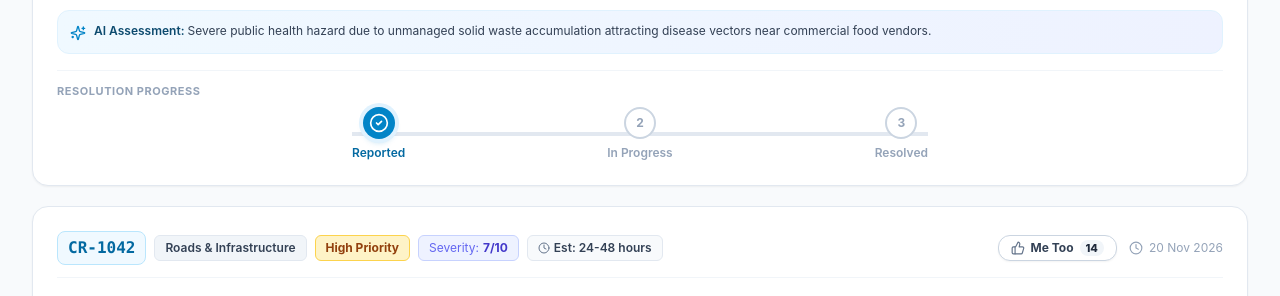
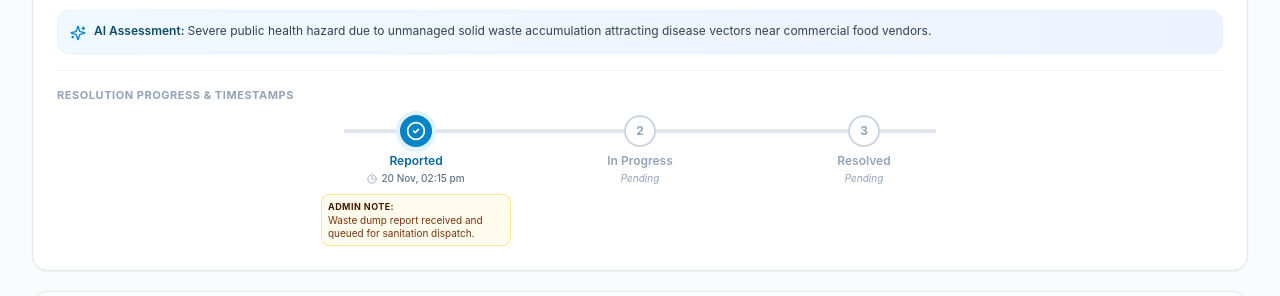
Before and after one commit to Vishnu-070708/prompters_2026_itech, a React (Vite) app: page / in a window 1280 px wide. Shown: the part 635-931 px from the top of the page. Built offline with nearby package versions, Linux system fonts and the light colour scheme; no server answers.

Commit message:
feat: show timestamps and admin notes for each status change in progress tracker

```diff
--- a/src/App.jsx
+++ b/src/App.jsx
@@ -59,7 +59,46 @@ export default function App() {
   // Handler for admin updating a complaint
   const handleUpdateComplaint = (id, updates) => {
     setComplaints((prev) =>
-      prev.map((item) => item.id === id ? { ...item, ...updates } : item)
+      prev.map((item) => {
+        if (item.id !== id) return item;
+
+        let statusHistory = Array.isArray(item.statusHistory) ? [...item.statusHistory] : [
+          { status: "Reported", timestamp: item.createdAt || new Date().toISOString(), note: "Reported" }
+        ];
+
+        const now = new Date().toISOString();
+
+        if (updates.status && updates.status !== item.status) {
+          const noteForNewStatus = updates.adminNotes !== undefined ? updates.adminNotes : (item.adminNotes || '');
+          const existingIdx = statusHistory.findIndex(h => h.status === updates.status);
+          const newEntry = {
+            status: updates.status,
+            timestamp: now,
+            note: noteForNewStatus
+          };
+          if (existingIdx >= 0) {
+            statusHistory[existingIdx] = newEntry;
+          } else {
+            statusHistory.push(newEntry);
+          }
+        } else if (updates.adminNotes !== undefined) {
+          const currentIdx = statusHistory.findIndex(h => h.status === item.status);
+          if (currentIdx >= 0) {
+            statusHistory[currentIdx] = {
+              ...statusHistory[currentIdx],
+              note: updates.adminNotes
+            };
+          } else {
+            statusHistory.push({
+              status: item.status,
+              timestamp: now,
+              note: updates.adminNotes
+            });
+          }
+        }
+
+        return { ...item, ...updates, statusHistory };
+      })
     );
   };
 
--- a/src/components/ReportView.jsx
+++ b/src/components/ReportView.jsx
@@ -159,7 +159,14 @@ export default function ReportView({ onComplaintAdded, onViewTrack, apiKey, mode
         createdAt: new Date().toISOString(),
         adminNotes: "",
         aiMode: triage.aiMode || (triage.isMock ? "Mock AI mode" : "Gemini Flash-Lite"),
-        upvotes: 0
+        upvotes: 0,
+        statusHistory: [
+          {
+            status: "Reported",
+            timestamp: new Date().toISOString(),
+            note: "Complaint submitted and automatically triaged by CivicResolve AI."
+          }
+        ]
       };
 
       onComplaintAdded(newComplaint);
--- a/src/components/TrackView.jsx
+++ b/src/components/TrackView.jsx
@@ -126,6 +126,52 @@ export default function TrackView({ complaints, onSelectReport, onUpvoteComplain
     } catch {
       return dateStr;
     }
+  };
+
+  const formatStageDateTime = (dateStr) => {
+    if (!dateStr) return "";
+    try {
+      const d = new Date(dateStr);
+      return d.toLocaleDateString('en-IN', {
+        month: 'short',
+        day: 'numeric',
+        hour: '2-digit',
+        minute: '2-digit'
+      });
+    } catch {
+      return dateStr;
+    }
+  };
+
+  const getStageInfo = (item, stage) => {
+    if (Array.isArray(item.statusHistory)) {
+      const entry = item.statusHistory.find(h => h.status === stage);
+      if (entry) {
+        return {
+          timestamp: entry.timestamp,
+          note: entry.note || (item.status === stage ? item.adminNotes : '')
+        };
+      }
+    }
+    if (stage === "Reported") {
+      return {
+        timestamp: item.createdAt,
+        note: (item.status === "Reported" && item.adminNotes) ? item.adminNotes : ""
+      };
+    }
+    if (stage === "In Progress" && (item.status === "In Progress" || item.status === "Resolved")) {
+      return {
+        timestamp: item.inProgressAt || item.createdAt,
+        note: item.status === "In Progress" ? item.adminNotes : ""
+      };
+    }
+    if (stage === "Resolved" && item.status === "Resolved") {
+      return {
+        timestamp: item.resolvedAt || item.createdAt,
+        note: item.adminNotes || ""
+      };
+    }
+    return { timestamp: null, note: null };
   };
 
   return (
@@ -409,30 +455,32 @@ export default function TrackView({ complaints, onSelectReport, onUpvoteComplain
                     </div>
                   </div>
 
-                  {/* 3-STEP PROGRESS TRACKER */}
-                  <div className="pt-3 border-t border-slate-100">
-                    <div className="text-[11px] font-bold text-slate-400 uppercase tracking-wider mb-2">
-                      Resolution Progress
+                  {/* 3-STEP PROGRESS TRACKER WITH TIMESTAMPS & ADMIN NOTES */}
+                  <div className="pt-4 border-t border-slate-100">
+                    <div className="text-[11px] font-bold text-slate-400 uppercase tracking-wider mb-3">
+                      Resolution Progress & Timestamps
                     </div>
-                    <div className="flex items-center justify-between relative max-w-xl mx-auto">
+                    <div className="relative max-w-2xl mx-auto">
 
                       {/* Background Bar */}
-                      <div className="absolute top-1/2 left-0 right-0 h-1 bg-slate-200 -translate-y-1/2 z-0"></div>
+                      <div className="absolute top-4 left-10 right-10 h-1 bg-slate-200 -translate-y-1/2 z-0"></div>
 
                       {/* Active Progress Bar */}
                       <div
-                        className="absolute top-1/2 left-0 h-1 bg-sky-600 -translate-y-1/2 z-0 transition-all duration-500"
+                        className="absolute top-4 left-10 h-1 bg-sky-600 -translate-y-1/2 z-0 transition-all duration-500"
                         style={{
-                          width: currentStageIndex === 0 ? '0%' : currentStageIndex === 1 ? '50%' : '100%'
+                          width: currentStageIndex === 0 ? '0%' : currentStageIndex === 1 ? '50%' : 'calc(100% - 5rem)'
                         }}
                       ></div>
 
+                      <div className="flex items-start justify-between relative z-10">
                         {STATUS_STAGES.map((stage, idx) => {
                           const isCompleted = idx <= currentStageIndex;
                           const isCurrent = idx === currentStageIndex;
+                          const stageInfo = getStageInfo(item, stage);
 
                           return (
-                          <div key={stage} className="relative z-10 flex flex-col items-center">
+                            <div key={stage} className="flex flex-col items-center flex-1 px-1 text-center">
                               <div className={`w-8 h-8 rounded-full flex items-center justify-center font-bold text-xs transition-all ${
                                 isCompleted
                                   ? 'bg-sky-600 text-white shadow-md shadow-sky-600/30'
@@ -444,14 +492,42 @@ export default function TrackView({ complaints, onSelectReport, onUpvoteComplain
                                   <span>{idx + 1}</span>
                                 )}
                               </div>
+
                               <span className={`text-xs mt-1.5 font-semibold ${
                                 isCurrent ? 'text-sky-700 font-bold' : isCompleted ? 'text-slate-800' : 'text-slate-400'
                               }`}>
                                 {stage}
                               </span>
+
+                              {/* Timestamp for each status change */}
+                              {stageInfo.timestamp ? (
+                                <span
+                                  data-testid={`tracker-time-${item.id}-${stage.toLowerCase().replace(/\s+/g, '-')}`}
+                                  className="text-[10px] text-slate-500 font-medium flex items-center justify-center space-x-1 mt-0.5"
+                                >
+                                  <Clock className="w-2.5 h-2.5 text-slate-400 flex-shrink-0" />
+                                  <span>{formatStageDateTime(stageInfo.timestamp)}</span>
+                                </span>
+                              ) : (
+                                <span className="text-[10px] text-slate-400 mt-0.5 italic">Pending</span>
+                              )}
+
+                              {/* Admin note associated with this status */}
+                              {stageInfo.note && (
+                                <div
+                                  data-testid={`tracker-note-${item.id}-${stage.toLowerCase().replace(/\s+/g, '-')}`}
+                                  className="mt-2 p-1.5 rounded-lg bg-amber-50/90 border border-amber-200/90 text-[10px] text-amber-900 leading-tight max-w-[190px] shadow-xs text-left"
+                                >
+                                  <span className="font-bold text-[9px] uppercase tracking-wider text-amber-950 block mb-0.5">
+                                    Admin Note:
+                                  </span>
+                                  <span>{stageInfo.note}</span>
+                                </div>
+                              )}
                             </div>
                           );
                         })}
+                      </div>
 
                     </div>
                   </div>
--- a/src/data/sampleComplaints.js
+++ b/src/data/sampleComplaints.js
@@ -16,7 +16,11 @@ export const INITIAL_COMPLAINTS = [
     createdAt: "2026-11-20T09:30:00Z",
     adminNotes: "Site inspection done by PWD Assistant Engineer. Road patch contractor scheduled for asphalt filling tonight.",
     aiMode: "Live Gemini AI",
-    upvotes: 14
+    upvotes: 14,
+    statusHistory: [
+      { status: "Reported", timestamp: "2026-11-20T09:30:00Z", note: "Complaint lodged by commuter." },
+      { status: "In Progress", timestamp: "2026-11-20T14:00:00Z", note: "Site inspection done by PWD Assistant Engineer. Road patch contractor scheduled for asphalt filling tonight." }
+    ]
   },
   {
     id: "CR-1043",
@@ -34,7 +38,10 @@ export const INITIAL_COMPLAINTS = [
     createdAt: "2026-11-20T14:15:00Z",
     adminNotes: "",
     aiMode: "Live Gemini AI",
-    upvotes: 8
+    upvotes: 8,
+    statusHistory: [
+      { status: "Reported", timestamp: "2026-11-20T14:15:00Z", note: "Waste dump report received and queued for sanitation dispatch." }
+    ]
   },
   {
     id: "CR-1044",
@@ -52,7 +59,10 @@ export const INITIAL_COMPLAINTS = [
     createdAt: "2026-11-19T18:40:00Z",
     adminNotes: "",
     aiMode: "Live Gemini AI",
-    upvotes: 5
+    upvotes: 5,
+    statusHistory: [
+      { status: "Reported", timestamp: "2026-11-19T18:40:00Z", note: "Streetlight outage docket opened for Electricity Board." }
+    ]
   },
   {
     id: "CR-1045",
@@ -70,7 +80,11 @@ export const INITIAL_COMPLAINTS = [
     createdAt: "2026-11-20T06:10:00Z",
     adminNotes: "Emergency valve isolated at 07:30. Water Board repair team on site replacing pipe collar.",
     aiMode: "Live Gemini AI",
-    upvotes: 27
+    upvotes: 27,
+    statusHistory: [
+      { status: "Reported", timestamp: "2026-11-20T06:10:00Z", note: "High-pressure pipeline burst alert received." },
+      { status: "In Progress", timestamp: "2026-11-20T07:30:00Z", note: "Emergency valve isolated at 07:30. Water Board repair team on site replacing pipe collar." }
+    ]
   },
   {
     id: "CR-1046",
@@ -88,7 +102,12 @@ export const INITIAL_COMPLAINTS = [
     createdAt: "2026-11-18T16:20:00Z",
     adminNotes: "TANGEDCO line turned off safely while Fire & Rescue team trimmed and cleared the suspended branch. Line restored.",
     aiMode: "Live Gemini AI",
-    upvotes: 19
+    upvotes: 19,
+    statusHistory: [
+      { status: "Reported", timestamp: "2026-11-18T16:20:00Z", note: "Critical safety hazard reported." },
+      { status: "In Progress", timestamp: "2026-11-18T17:10:00Z", note: "Linemen arrived and safely de-energized 440V overhead lines." },
+      { status: "Resolved", timestamp: "2026-11-18T18:45:00Z", note: "TANGEDCO line turned off safely while Fire & Rescue team trimmed and cleared the suspended branch. Line restored." }
+    ]
   },
   {
     id: "CR-1047",
@@ -106,6 +125,11 @@ export const INITIAL_COMPLAINTS = [
     createdAt: "2026-11-17T11:00:00Z",
     adminNotes: "Temporary barricade placed immediately, followed by installation of reinforced concrete slab cover.",
     aiMode: "Live Gemini AI",
-    upvotes: 12
+    upvotes: 12,
+    statusHistory: [
+      { status: "Reported", timestamp: "2026-11-17T11:00:00Z", note: "Trench collapse flagged near school entrance." },
+      { status: "In Progress", timestamp: "2026-11-17T13:30:00Z", note: "Temporary warning barricade placed immediately around the trench." },
+      { status: "Resolved", timestamp: "2026-11-17T16:00:00Z", note: "Temporary barricade placed immediately, followed by installation of reinforced concrete slab cover." }
+    ]
   }
 ];
```
Lines whose indentation alone changed are shown as unchanged.
